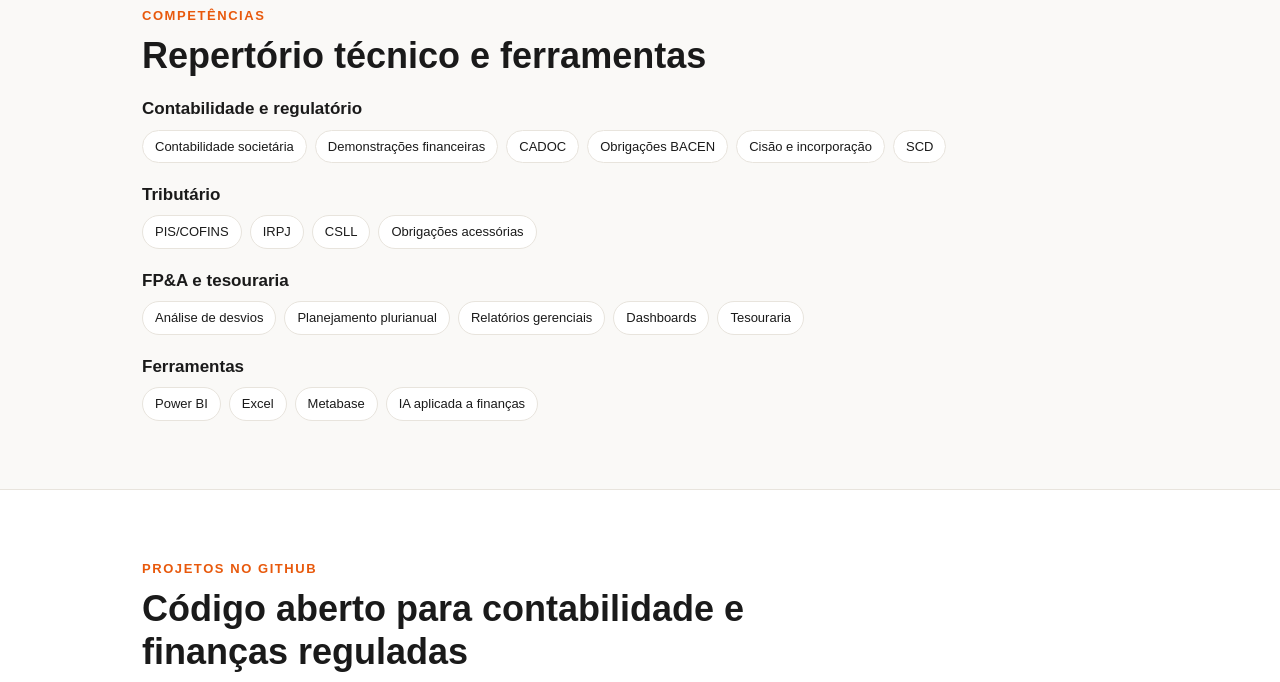
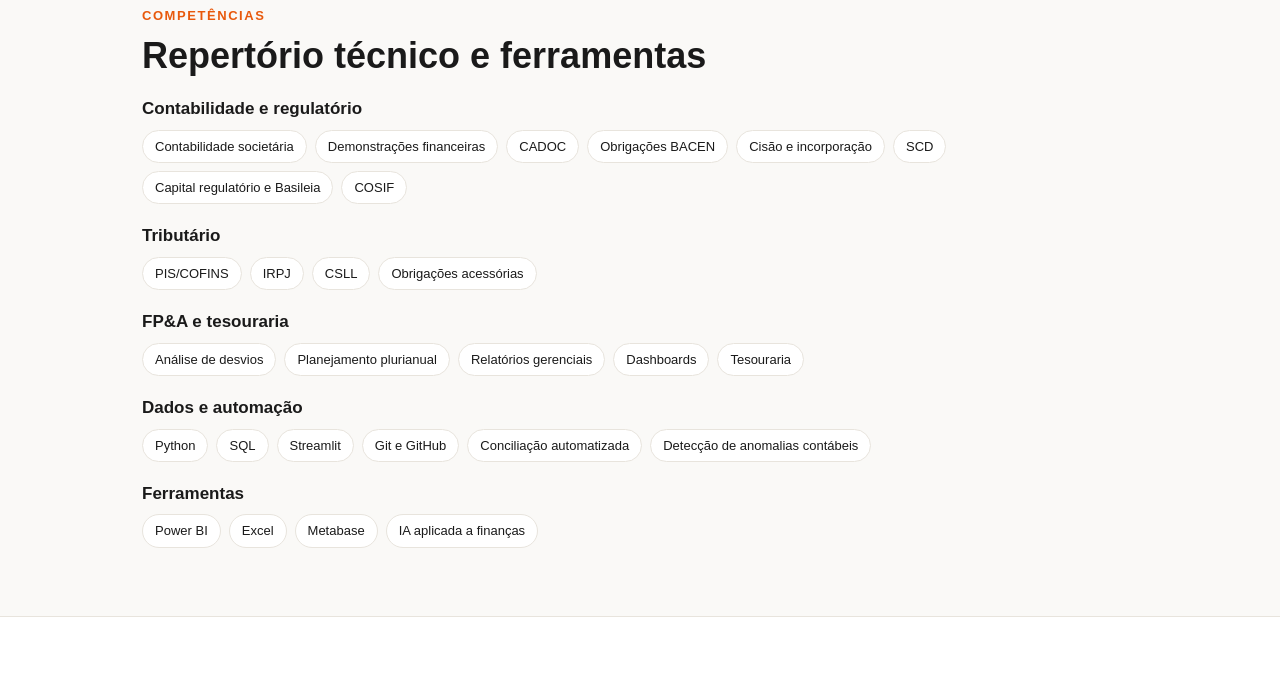
Before and after one commit to robertofogaca-fin/robertofogaca-site, a plain HTML site: page public/index.html in a window 1280 px wide. Shown: the part 3340-4022 px from the top of the page. Drawn offline with Linux system fonts and the light colour scheme.

Commit message:
Competências: dados e automação, capital regulatório e COSIF
Co-Authored-By: Claude Opus 5.5 <noreply@anthropic.com>
Claude-Session: https://claude.ai/code/session_011SgRuoc9knkeTDY2qWkyzb

```diff
--- a/public/index.html
+++ b/public/index.html
@@ -65,9 +65,10 @@
 <section id="competencias"><div class="wrap">
 <div class="eyebrow">Competências</div>
 <h2>Repertório técnico e ferramentas</h2>
-<div class="group"><h3>Contabilidade e regulatório</h3><div class="chips"><span>Contabilidade societária</span><span>Demonstrações financeiras</span><span>CADOC</span><span>Obrigações BACEN</span><span>Cisão e incorporação</span><span>SCD</span></div></div>
+<div class="group"><h3>Contabilidade e regulatório</h3><div class="chips"><span>Contabilidade societária</span><span>Demonstrações financeiras</span><span>CADOC</span><span>Obrigações BACEN</span><span>Cisão e incorporação</span><span>SCD</span><span>Capital regulatório e Basileia</span><span>COSIF</span></div></div>
 <div class="group"><h3>Tributário</h3><div class="chips"><span>PIS/COFINS</span><span>IRPJ</span><span>CSLL</span><span>Obrigações acessórias</span></div></div>
 <div class="group"><h3>FP&amp;A e tesouraria</h3><div class="chips"><span>Análise de desvios</span><span>Planejamento plurianual</span><span>Relatórios gerenciais</span><span>Dashboards</span><span>Tesouraria</span></div></div>
+<div class="group"><h3>Dados e automação</h3><div class="chips"><span>Python</span><span>SQL</span><span>Streamlit</span><span>Git e GitHub</span><span>Conciliação automatizada</span><span>Detecção de anomalias contábeis</span></div></div>
 <div class="group"><h3>Ferramentas</h3><div class="chips"><span>Power BI</span><span>Excel</span><span>Metabase</span><span>IA aplicada a finanças</span></div></div>
 </div></section>
 
```
